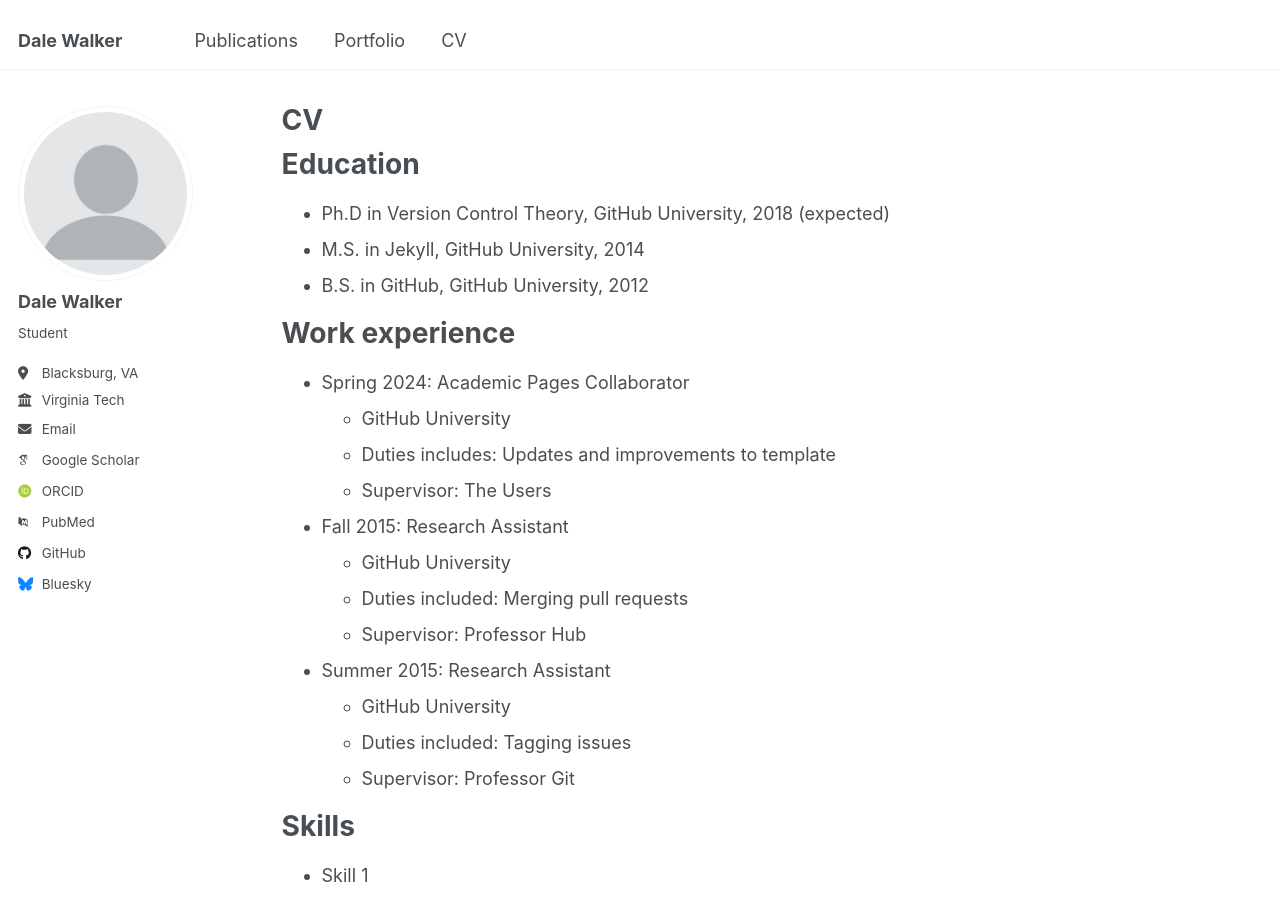
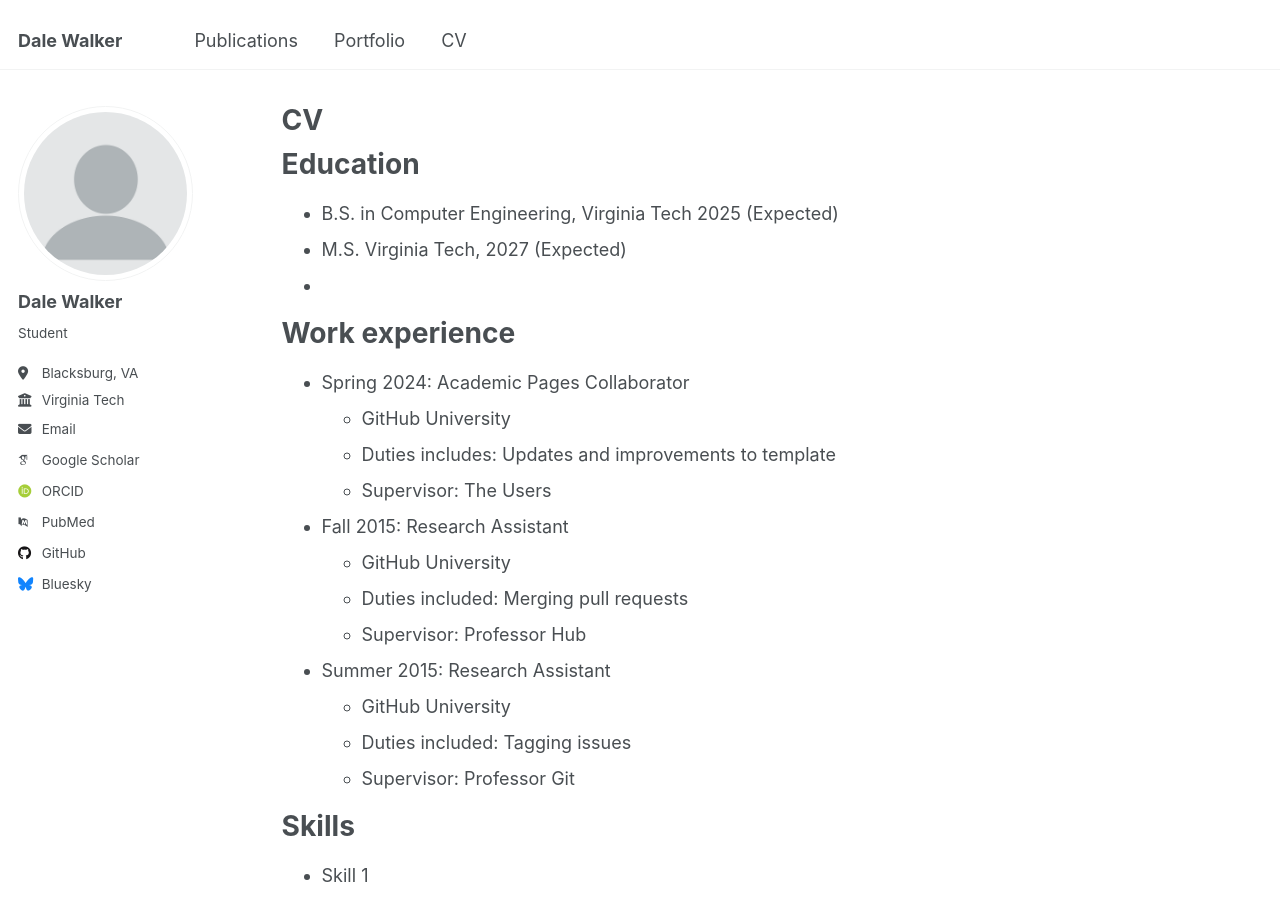
Before and after one commit to dalewalker1047/dalewalker1047.github.io, a Jekyll site: the page built from _pages/cv.md, in a window 1280 px wide and 900 px high. Built offline with Jekyll 4.4.1, drawn with Linux system fonts in a browser that asks for light colours; some web fonts are replaced.

Commit message:
Changed cv2

```diff
--- a/_pages/cv.md
+++ b/_pages/cv.md
@@ -11,9 +11,9 @@ redirect_from:
 
 Education
 ======
-* Ph.D in Version Control Theory, GitHub University, 2018 (expected)
-* M.S. in Jekyll, GitHub University, 2014
-* B.S. in GitHub, GitHub University, 2012
+* B.S. in Computer Engineering, Virginia Tech 2025 (Expected)
+* M.S. Virginia Tech, 2027 (Expected)
+*
 
 Work experience
 ======
```
